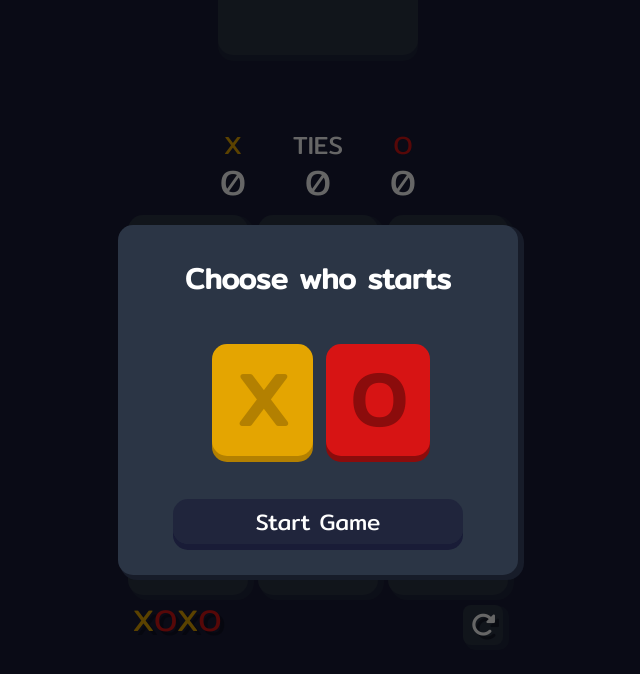
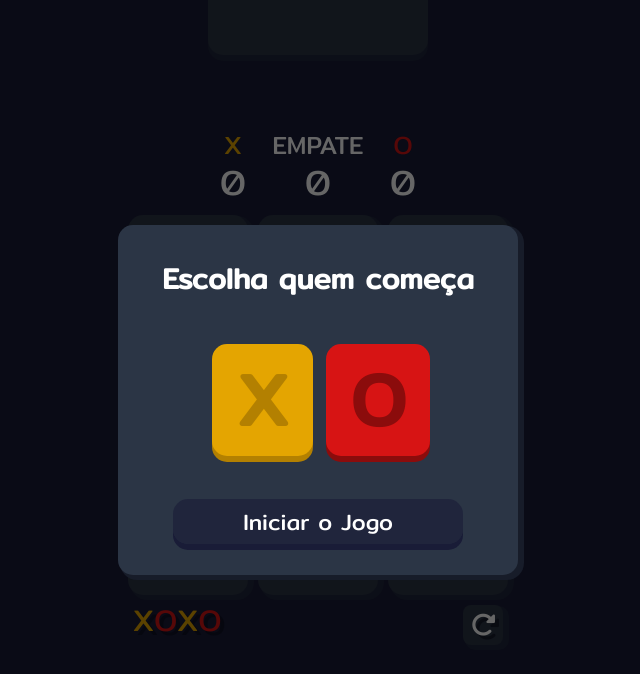
Before and after one commit to mygk-bea/JogoDaVelha_TicTacToe, a plain HTML site: page index.html in a window 1280 px wide. Shown: the whole page, without its empty margins (322-962 px from the left). Drawn offline with Linux system fonts and the light colour scheme.

Commit message:
feature-traducao-PTBR

```diff
--- a/CSS/style.css
+++ b/CSS/style.css
@@ -143,7 +143,7 @@ input#btnStart:active{
 
 /* Turno */
 .turn{
-  width: 200px;
+  width: 220px;
   height: 55px;
   top: 0px;
   border-radius: 0px 0px 15px 15px;
@@ -177,6 +177,10 @@ input#btnStart:active{
   width: 60px;
   font-size: 25px;
   text-align: center;
+}
+
+.player:nth-child(2){
+  width: 100px;
 }
 
 .x{
--- a/JS/scriptTurn.js
+++ b/JS/scriptTurn.js
@@ -17,6 +17,6 @@ function turnUpdate() {
     turn.style.color = "#D71414";
   }
 
-  turn.innerHTML = `${player} <span>TURN</span>`;
+  turn.innerHTML = `<span>VEZ DO</span> ${player}`;
   return player;
 }
--- a/index.html
+++ b/index.html
@@ -12,7 +12,7 @@
     <div class="modal">
         <div class="close__modal"></div>
         <div class="options">
-            <h3>Choose who starts</h3>
+            <h3>Escolha quem começa</h3>
             <div class="choose__character">
                 <input type="radio" id="selectX" name="plCharacter">
                 <label for="selectX" class="X">X</label>
@@ -20,7 +20,7 @@
                 <label for="selectO" class="O">O</label>
             </div>
 
-            <input type="button" id="btnStart" value="Start Game">
+            <input type="button" id="btnStart" value="Iniciar o Jogo">
         </div>
     </div>
 
@@ -35,7 +35,7 @@
                 <p class="score score__x"></p>
             </div>
             <div class="player">
-                <p class="ties">TIES</p>
+                <p class="ties">EMPATE</p>
                 <p class="score score__ties"></p>
             </div>
             <div class="player">
```
